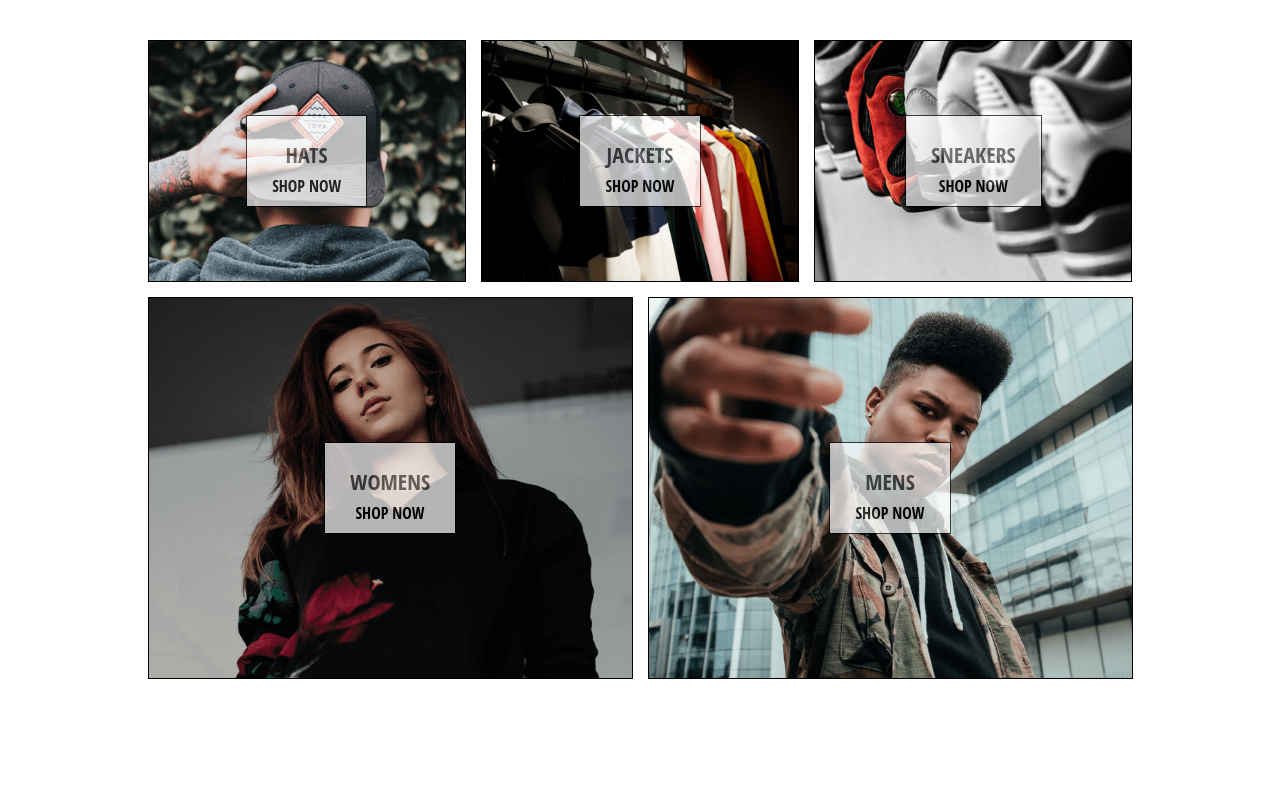
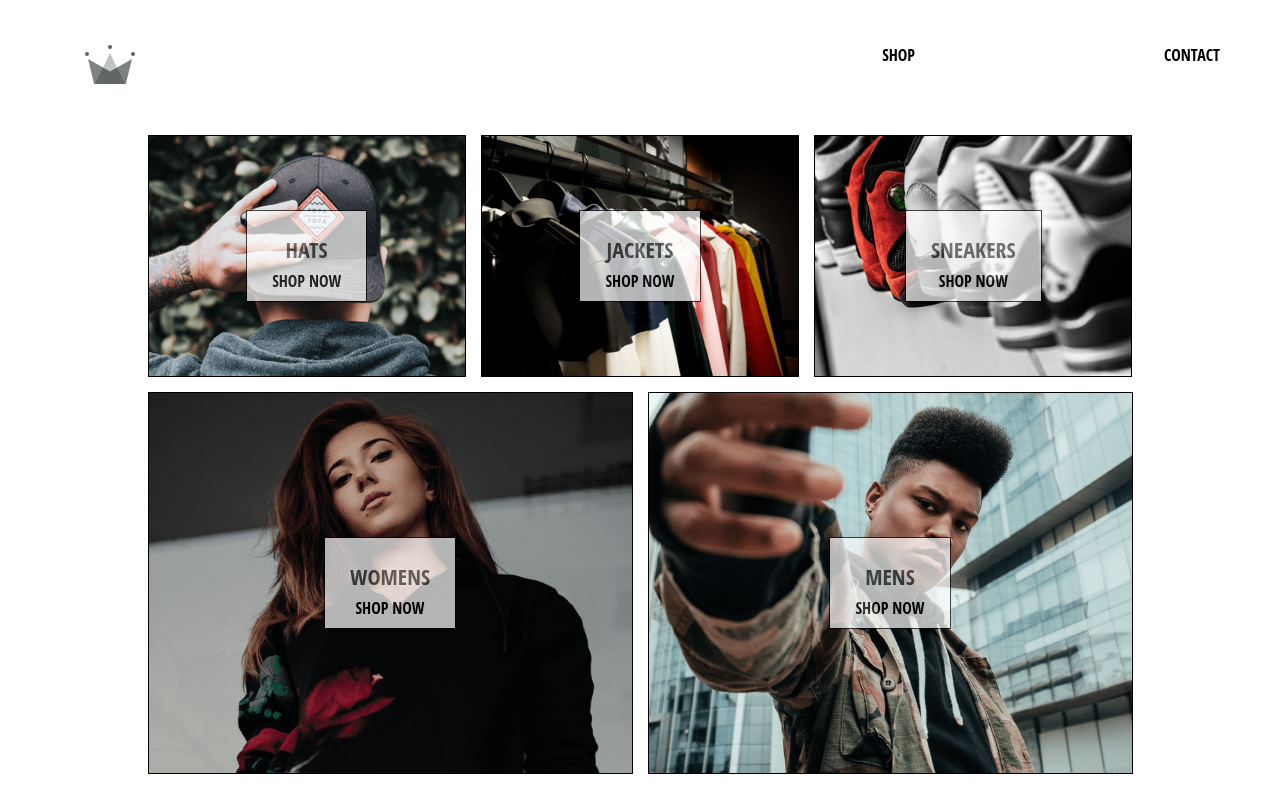
Before and after one commit to dwheale/crwn-clothing, a React (Create React App) app: page / in a window 1280 px wide. Shown: the top 812 px of the page. Built offline with nearby package versions, Linux system fonts and the light colour scheme.

Commit message:
Created Header and styled components for Links to home and shop page

```diff
--- a/src/App.css
+++ b/src/App.css
@@ -2,3 +2,8 @@
     font-family: 'Open Sans Condensed', sans-serif;
     padding: 20px 60px;
 }
+
+a {
+    text-decoration: none;
+    color: black;
+}
--- a/src/App.js
+++ b/src/App.js
@@ -1,6 +1,7 @@
 import React from 'react'
 import {Switch, Route} from 'react-router-dom'
 import './App.css'
+import Header from "./components/header/header.component";
 import HomePage from './pages/homepage/homepage.component'
 import ShopPage from "./pages/shop/shop.component";
 
@@ -8,9 +9,10 @@
 function App() {
     return (
         <div>
+            <Header/>
             <Switch>
-            <Route exact path='/' component={HomePage} />
-            <Route path='/shop' component={ShopPage} />
+                <Route exact path='/' component={HomePage}/>
+                <Route path='/shop' component={ShopPage}/>
             </Switch>
         </div>
     )
--- /dev/null
+++ b/src/components/header/header.component.jsx
@@ -0,0 +1,18 @@
+import React from "react";
+import {Link} from 'react-router-dom'
+import './header.styles.scss'
+import { ReactComponent as Logo } from '../../assets/crown.svg';
+
+const Header = () => (
+    <div className="header">
+        <Link className="logo-container" to="/">
+            <Logo className="logo" />
+        </Link>
+        <div className="options">
+            <Link className="option" to="/shop">SHOP</Link>
+            <Link className="options" to="/shop">CONTACT</Link>
+        </div>
+    </div>
+)
+
+export default Header
--- /dev/null
+++ b/src/components/header/header.styles.scss
@@ -0,0 +1,25 @@
+.header {
+  height: 70px;
+  width: 100%;
+  display: flex;
+  justify-content: space-between;
+  margin-bottom: 25px;
+
+  .logo-container {
+    height: 100%;
+    width: 70px;
+    padding: 25px;
+  }
+
+  .options {
+    width: 50%;
+    height: 100%;
+    display: flex;
+    align-items: center;
+    justify-content: flex-end;
+
+    .option {
+      padding: 10px 15px;
+    }
+  }
+}
```
Also changed, not shown: src/assets/crown.svg (added), src/logo.svg (deleted). Lines whose indentation alone changed are shown as unchanged.
